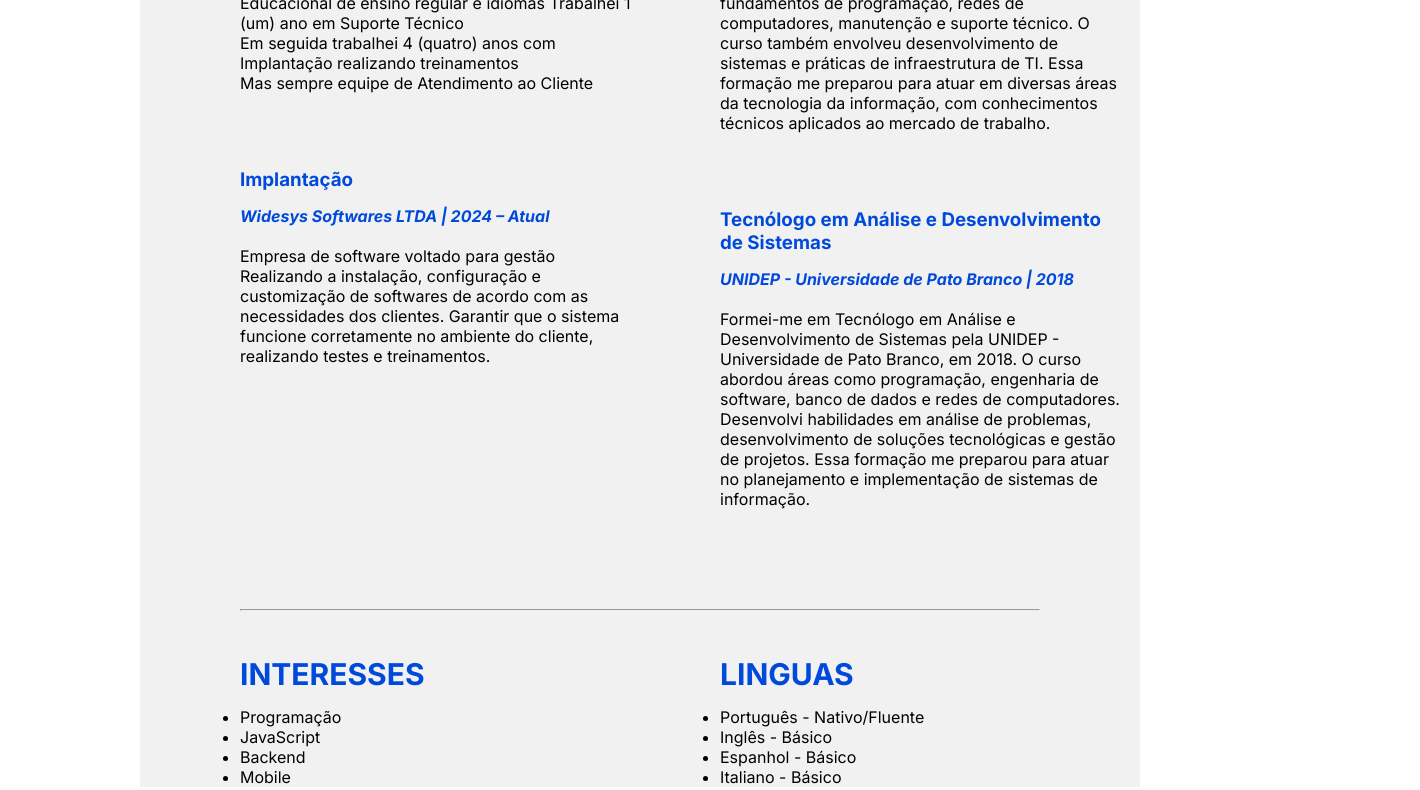
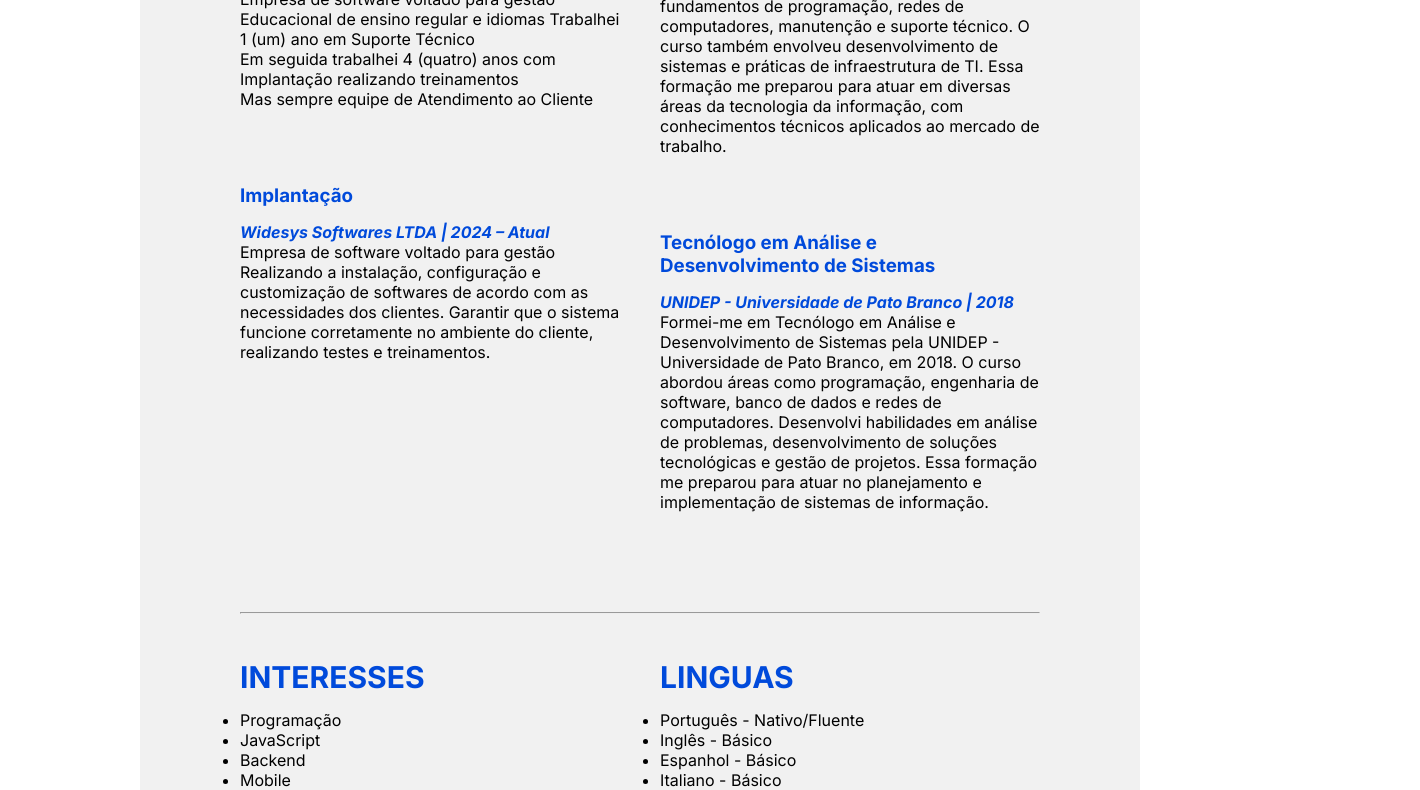
Before and after one commit to Arielguilardi/uc02-aula16-Curriculum, a plain HTML site: page index.html in a window 1280 px wide. Shown: the part 822-1612 px from the top of the page, 1420 px wide, since content can reach past the window. Drawn offline with Linux system fonts and the light colour scheme.

Commit message:
Alinhamentos dos paragrafos

```diff
--- a/style.css
+++ b/style.css
@@ -103,6 +103,10 @@ hr {
 #conteudo {
     background-color: #f1f1f1;
     padding: 0 100px;
+    width: 100%;
+    /* Certifique-se de que a largura esteja definida */
+    overflow-wrap: break-word;
+    /* Força quebra de linha se o texto for muito longo */
 }
 
 #conteudo h1,
@@ -114,13 +118,16 @@ hr {
     padding: 15px 0;
 }
 
-.coluna-conteudo p {
-    padding-top: 20px;
+/* .coluna-conteudo p {
+    max-width: 100%;
+    /* Garantir que os parágrafos não ultrapassem a largura da div */
+word-wrap: break-word;
+/* Quebra o texto longo */
 }
 
+#conteudo h2 {
+    width: 850px;
 
-#conteudo h2 {
-    width: 700px;
 }
 
 .coluna-conteudo {
@@ -131,6 +138,7 @@ hr {
 .colunas-experiencias,
 .colunas-sobre {
     padding-bottom: 40px;
+
 }
 
 
@@ -143,8 +151,8 @@ hr {
 .colunas-experiencias,
 .colunas-complemento {
     display: grid;
-    grid-template-columns: 50% 50%;
-    gap: 10%;
+    grid-template-columns: 1fr 1fr;
+    gap: 5%;
 }
 
 /* .coluna-esquerda ul li,
```
